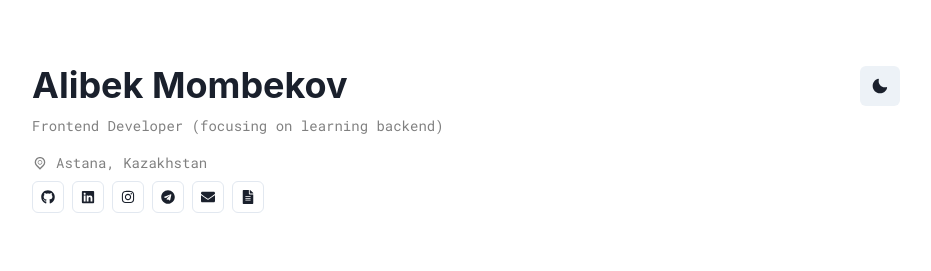
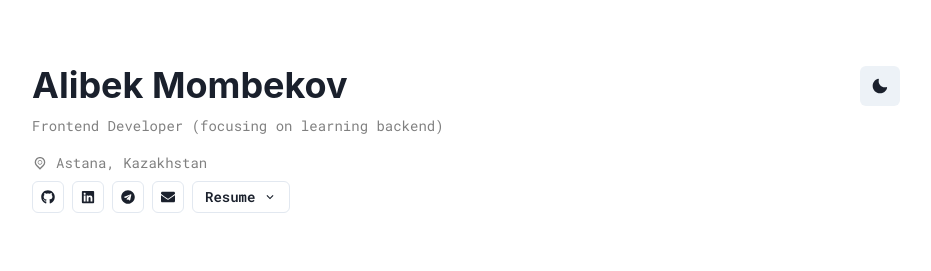
Before and after one commit to olimeme/oli-homepage-v2, a React (Create React App) app: page /blog in a window 1280 px wide. Shown: the top 271 px of the page, without its empty margins (174-1105 px from the left). Built offline with nearby package versions, Linux system fonts and the light colour scheme.

Commit message:
add 2 resumes

```diff
--- a/src/components/Navbar/Navbar.jsx
+++ b/src/components/Navbar/Navbar.jsx
@@ -10,6 +10,10 @@ import {
   VStack,
   Box,
   useColorMode,
+  Menu,
+  MenuButton,
+  MenuList,
+  MenuItem,
 } from "@chakra-ui/react";
 import {
   FaGithub,
@@ -23,7 +27,12 @@ import {
 import { TiLocationOutline } from "react-icons/ti";
 
 import { navInfo } from "../../info";
-import { MoonIcon, SunIcon } from "@chakra-ui/icons";
+import {
+  ChevronDownIcon,
+  ExternalLinkIcon,
+  MoonIcon,
+  SunIcon,
+} from "@chakra-ui/icons";
 
 const Navbar = () => {
   const { colorMode, toggleColorMode } = useColorMode();
@@ -73,7 +82,7 @@ const Navbar = () => {
               colorScheme={"gray"}
             ></IconButton>
           </ChakraLink>
-          <ChakraLink href={navInfo.instagramLink} isExternal>
+          {/* <ChakraLink href={navInfo.instagramLink} isExternal>
             <IconButton
               size="sm"
               aria-label="instagram"
@@ -81,7 +90,7 @@ const Navbar = () => {
               icon={<FaInstagram />}
               colorScheme={"gray"}
             ></IconButton>
-          </ChakraLink>
+          </ChakraLink> */}
           <ChakraLink href={navInfo.telegramLink} isExternal>
             <IconButton
               size="sm"
@@ -100,7 +109,36 @@ const Navbar = () => {
               colorScheme={"gray"}
             ></IconButton>
           </ChakraLink>
-          <ChakraLink href={navInfo.resumeLink} isExternal>
+          <Menu>
+            <MenuButton
+              as={Button}
+              size="sm"
+              aria-label="Resume"
+              variant={"outline"}
+              rightIcon={<ChevronDownIcon />}
+            >
+              Resume
+            </MenuButton>
+            <MenuList p={0} minW="0" w={"100px"}>
+              <MenuItem
+                as={ChakraLink}
+                href={navInfo.resumeLinkEN}
+                isExternal
+                icon={<ExternalLinkIcon />}
+              >
+                EN
+              </MenuItem>
+              <MenuItem
+                as={ChakraLink}
+                href={navInfo.resumeLinkRU}
+                isExternal
+                icon={<ExternalLinkIcon />}
+              >
+                RU
+              </MenuItem>
+            </MenuList>
+          </Menu>
+          {/* <ChakraLink href={navInfo.resumeLink} isExternal>
             <IconButton
               size="sm"
               aria-label="Resume"
@@ -108,7 +146,7 @@ const Navbar = () => {
               icon={<FaFileAlt />}
               colorScheme={"gray"}
             ></IconButton>
-          </ChakraLink>
+          </ChakraLink> */}
         </HStack>
       </Stack>
     </HStack>
--- a/src/info.js
+++ b/src/info.js
@@ -7,7 +7,10 @@ export const navInfo = {
   telegramLink: "https://t.me/olimeme",
   instagramLink: "https://www.instagram.com/oli_san_/",
   linkedinLink: "https://www.linkedin.com/in/alibek-mombekov-247a81201/",
-  resumeLink: "https://www.overleaf.com/read/ytjwvnkvbnws#bae610:",
+  resumeLinkEN:
+    "https://drive.google.com/file/d/1HyGLk7Z9Kg8o-oRSLNE5MsHVrofHTYXQ/view?usp=sharing",
+  resumeLinkRU:
+    "https://drive.google.com/file/d/1Mn5v9txCZjgZPu-8x6mkAar1NgT6IdFD/view?usp=sharing",
   blogLink: "https://after-evening.vercel.app/",
   mail: "mailto:mombekovalibek22@gmail.com",
 };
```
